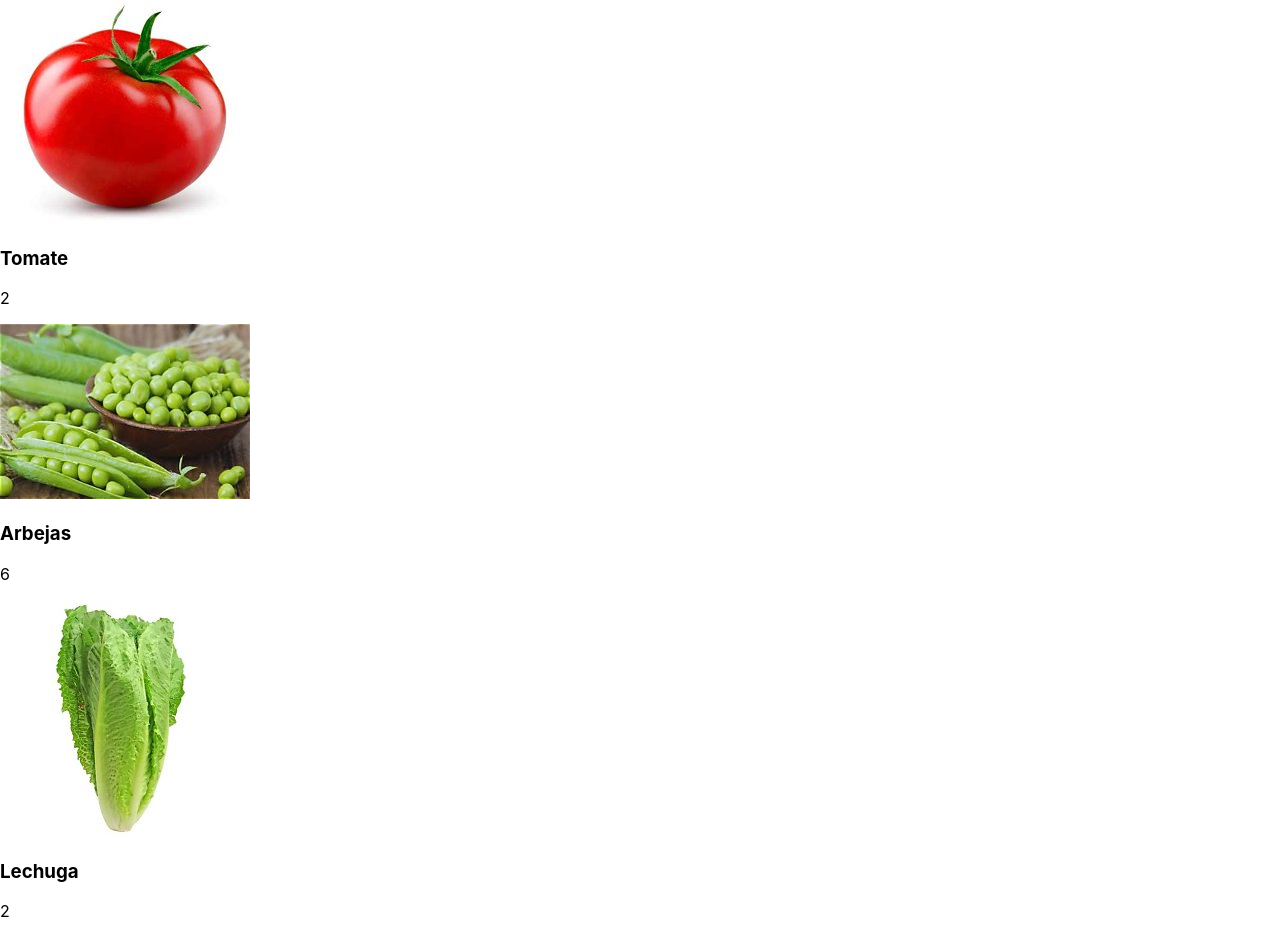
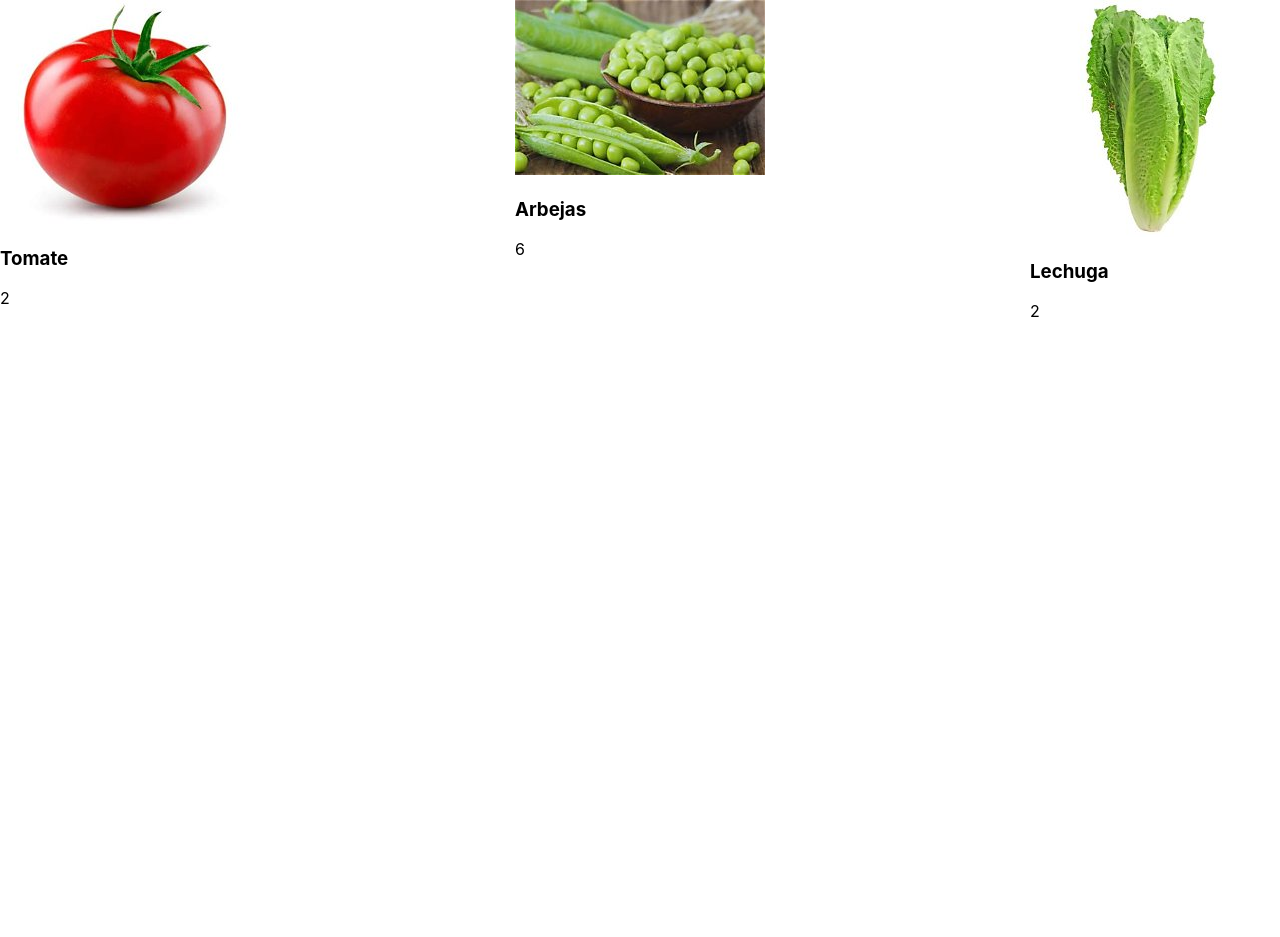
Before and after one commit to Alphonsus411/carrito_compras, a React (Create React App) app: page / in a window 1280 px wide. After the commit the page ends 800 px from the top, so only its background shows below. Built offline with nearby package versions, Linux system fonts and the light colour scheme.

Commit message:
Cambios en Producto.js para añadir estilos a los productos

```diff
--- a/src/components/Producto.js
+++ b/src/components/Producto.js
@@ -1,10 +1,18 @@
 import { Component } from "react";
+
+const styles = {
+   poducto: {
+    border: 'solid 1px #eee',
+    boxShadow: '0 5px 5px rgb(0, 0, 0, 0.1)',
+
+   }
+}
 
 class Producto extends Component {
     render() {
         const { producto } = this.props
         return (
-            <div>
+            <div styles={styles.producto}>
                 <img alt={producto.name} src={producto.img} />
                 <h3>{producto.name}</h3>
                 <p>{producto.price}</p>
--- a/src/components/Productos.js
+++ b/src/components/Productos.js
@@ -1,12 +1,20 @@
 import { Component } from "react";
 import Producto from './Producto'
+
+const styles = {
+    productos: {
+       display: 'flex',
+       flexDirection: 'row',
+       justifyContent: 'space-between',
+    }
+}
 
 class Productos extends Component {
     render() {
         const { productos, agregarAlCarro } = this.props
 
         return (
-            <div>
+            <div style={styles.productos}>
                {productos.map(producto =>
                 <Producto
                     agregarAlCarro={agregarAlCarro}
```
